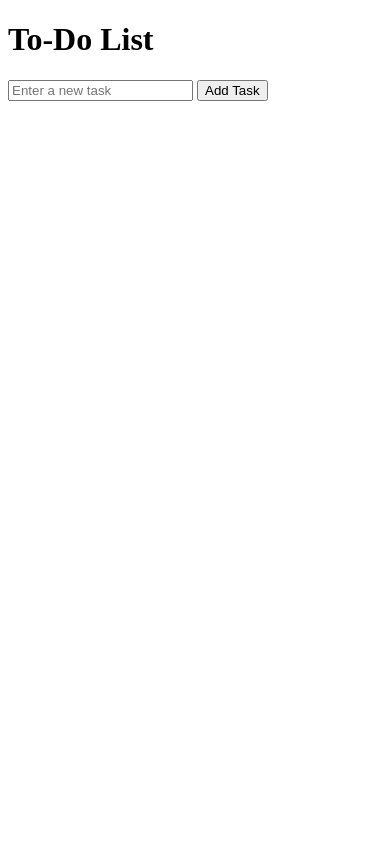
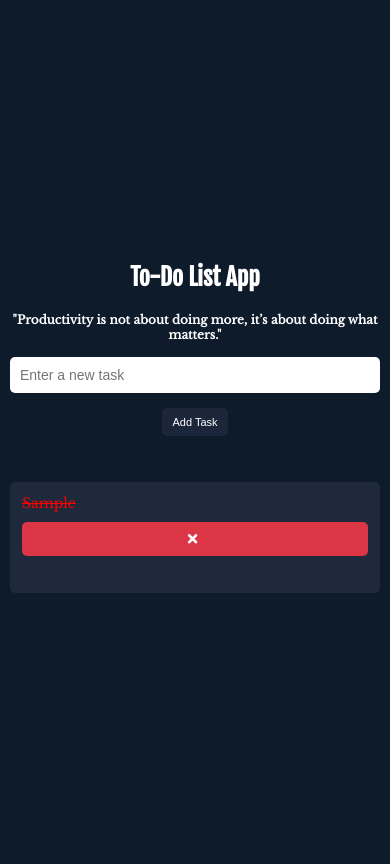
Before and after one commit to ArhxmK/To-Do-App, a PHP site: page / in a window 390 px wide. Before the commit the page ends 101 px from the top, so only its background shows below. Run offline with PHP 8.4, Linux system fonts and the light colour scheme; tables that the repository leaves empty hold one stand-in row (values such as "Sample post").

Commit message:
Final Commit

```diff
--- /dev/null
+++ b/assets/components/css/styles.css
@@ -0,0 +1,242 @@
+body {
+    background-color: #0D1B2A;
+    color: #FFFFFF;
+    font-family:'Libre Baskerville', serif;
+    margin: 0;
+    padding: 0;
+    display: flex;
+    text-align: center;
+    align-items: center;
+    justify-content: center;
+    min-height: 100vh;
+    flex-direction: column;
+}
+
+h1 {
+    text-align: center;
+    margin-bottom: 20px;
+    font-size: 48px;
+    font-weight: bold;
+    font-family: 'Fjalla One', sans-serif;
+    visibility: visible;
+}
+
+form, ul {
+    max-width: 500px;
+    width: 100%;
+    text-align: center;
+}
+
+/* Form styles */
+form {
+    margin-bottom: 20px;
+}
+
+input[type="text"] {
+    width: 80%;
+    padding: 10px;
+    border: none;
+    border-radius: 5px;
+    margin-right: 10px;
+    font-size: 16px;
+    margin-bottom: 15px;
+    box-sizing: border-box;
+}
+
+button {
+    padding: 10px 15px;
+    background-color: #1B263B;
+    color: #FFFFFF;
+    border: none;
+    border-radius: 5px;
+    cursor: pointer;
+    font-size: 14px;
+}
+
+button:hover {
+    background-color: #415A77;
+}
+
+/* Task list styles */
+ul {
+    list-style-type: none;
+    padding: 0;
+    width: 100%;
+}
+
+li {
+    background-color: #1E293B;
+    margin: 10px 0;
+    padding: 15px;
+    border-radius: 5px;
+    display: flex;
+    justify-content: space-between;
+    align-items: center;
+}
+
+li span {
+    flex: 3;
+    text-align: left;
+    color: #FFFFFF;
+    text-decoration: none;
+    white-space: nowrap;
+    overflow: hidden;
+    text-overflow: ellipsis;
+}
+
+li span.completed {
+    text-decoration: line-through;
+    color: red; /* red line*/
+}
+
+li .button-group {
+    display: flex;
+    gap: 10px;
+}
+
+li button {
+    font-size: 14px;
+    padding: 10px 15px;
+    display: flex;
+    align-items: center;
+    justify-content: center;
+    min-width: 100px;
+}
+
+li button.mark-completed {
+    background-color: #28a745; /* Green */
+    color: #FFFFFF;
+}
+
+li button.mark-completed:hover {
+    background-color: #218838; /* Darker green */
+}
+
+li button.delete-task {
+    background-color: #dc3545; /* Red */
+    color: #FFFFFF;
+}
+
+li button.delete-task:hover {
+    background-color: #c82333; /* Darker red */
+}
+
+/* Icon styles */
+li button i {
+    margin-right: 5px;
+}
+
+/* Media Queries */
+@media screen and (max-width: 768px) {
+    body {
+        padding: 20px;
+        flex-direction: column;
+    }
+
+    h1 {
+        font-size: 28px;
+        margin-bottom: 15px;
+        visibility: visible;
+    }
+
+    h2 {
+        font-size: 16px;
+        margin-bottom: 15px;
+        visibility: visible;
+    }
+
+    form {
+        width: 100%;
+        margin-bottom: 20px;
+    }
+
+    input[type="text"] {
+        width: 90%;
+    }
+
+    button {
+        padding: 8px 12px;
+        font-size: 12px;
+    }
+
+    li {
+        flex-direction: column;
+        align-items: flex-start;
+    }
+
+    li span {
+        flex: unset;
+        margin-bottom: 10px;
+    }
+
+    li .button-group {
+        width: 100%;
+        justify-content: flex-start;
+    }
+}
+
+@media screen and (max-width: 480px) {
+    body {
+        padding: 10px;
+        flex-direction: column;
+    }
+
+    h1 {
+        font-size: 24px;
+        margin-bottom: 10px;
+        visibility: visible;
+    }
+
+    h2 {
+        font-size: 12px;
+        margin-bottom: 15px;
+        visibility: visible;
+    }
+
+
+    input[type="text"] {
+        width: 100%;
+        font-size: 14px;
+    }
+
+    button {
+        padding: 8px 10px;
+        font-size: 11px;
+    }
+
+    li {
+        padding: 12px;
+    }
+
+    li .button-group {
+        flex-direction: column;
+        align-items: flex-start;
+    }
+
+    li button {
+        min-width: 100%;
+        margin-bottom: 5px;
+    }
+
+    li span {
+        font-size: 14px;
+    }
+}
+
+/* Zoom-in animation */
+.zoom-in {
+    opacity: 0;
+    transform: scale(0.9);
+    animation: zoomIn 1.5s ease-out forwards;
+}
+
+@keyframes zoomIn {
+    0% {
+        opacity: 0;
+        transform: scale(0.9);
+    }
+    100% {
+        opacity: 1;
+        transform: scale(1);
+    }
+}
--- /dev/null
+++ b/assets/components/js/script.js
@@ -0,0 +1,6 @@
+document.addEventListener("DOMContentLoaded", () => {
+    const content = document.querySelector(".content");
+    if (content) {
+        content.classList.add("zoom-in");
+    }
+});
--- a/index.php
+++ b/index.php
@@ -1,4 +1,7 @@
 <?php
+error_reporting(E_ALL);
+ini_set('display_errors', 1);
+
 include 'tasks.php';
 $tasks = loadTasks();
 ?>
@@ -8,9 +11,15 @@ $tasks = loadTasks();
     <meta charset="UTF-8">
     <meta name="viewport" content="width=device-width, initial-scale=1.0">
     <title>To-Do List</title>
+    <link rel="stylesheet" href="assets/components/css/styles.css">
+    <link href="https://cdnjs.cloudflare.com/ajax/libs/font-awesome/5.15.4/css/all.min.css" rel="stylesheet">
+    <link rel="stylesheet" href="https://fonts.googleapis.com/css?family=Fjalla+One|Libre+Baskerville">
+
 </head>
-<body>
-    <h1>To-Do List</h1>
+<body class="zoom-in">
+    <h1>To-Do List App</h1>
+
+    <h2>"Productivity is not about doing more, it’s about doing what matters."</h2>
 
     <!-- add Task Form -->
     <form method="POST" action="add_task.php">
@@ -18,6 +27,34 @@ $tasks = loadTasks();
         <button type="submit" name="add_task">Add Task</button>
     </form>
 
+     <!-- Task List -->
+     <ul>
+    <?php foreach ($tasks as $task): ?>
+        <li>
+            <span class="<?= $task['completed'] ? 'completed' : ''; ?>">
+                <?= htmlspecialchars($task['task']); ?>
+            </span>
+            <div class="button-group">
+                <?php if (!$task['completed']): ?>
+                    <form method="POST" action="mark_completed.php" style="display: inline;">
+                        <input type="hidden" name="task_id" value="<?= $task['id']; ?>">
+                        <button type="submit" class="mark-completed">
+                            <i class="fa fa-check"></i>
+                        </button>
+                    </form>
+                <?php endif; ?>
+                <form method="POST" action="delete_task.php" style="display: inline;">
+                    <input type="hidden" name="task_id" value="<?= $task['id']; ?>">
+                    <button type="submit" class="delete-task">
+                        <i class="fa fa-times"></i>
+                    </button>
+                </form>
+            </div>
+        </li>
+    <?php endforeach; ?>
+</ul>
+
+<script src="assets/components/js/script.js"></script>
 
 </body>
 </html>
```
Also changed, not shown: add.tasks.php (deleted, +0 -9 lines), assets/tasks.php (deleted, +0 -42 lines), delete_task.php (+24 -5 lines), mark_completed.php (+29 -1 lines).
